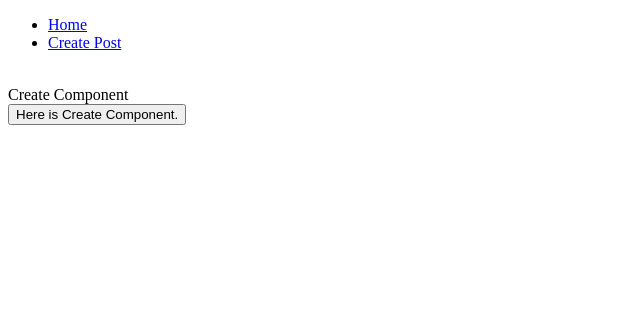
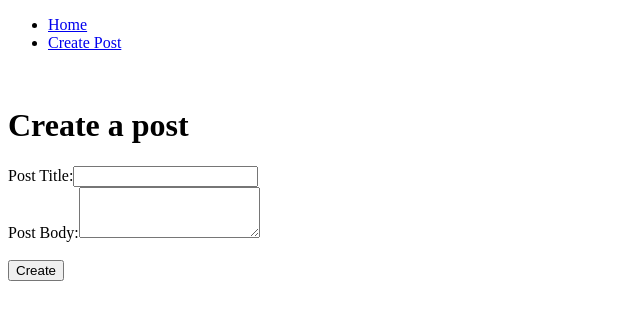
Before and after one commit to oguzcanbudumlu/jira-clone, a Vue app in the folder client/mevnproject/: page /create in a window 1280 px wide. Shown: the top 320 px of the page, without its empty margins (0-640 px from the left). Built offline with nearby package versions, Linux system fonts and the light colour scheme.

Commit message:
create component updated

```diff
--- a/client/mevnproject/src/components/Create.vue
+++ b/client/mevnproject/src/components/Create.vue
@@ -1,20 +1,47 @@
 <template>
-<div >
-<div >
-    <div >
-    <div >Create Component</div>
+<div>
+    <h1>
+        Create a post
+    </h1>
 
-    <div >
-        <button>
-        Here is Create Component.
-        </button>
-    </div>
-    </div>
-</div>
+    <form @submit.prevent="addPost">
+        <div>
+            <div>
+                <div>
+                    <label>Post Title:</label>
+                    <input type=text v-model="post.title">
+                </div>
+            </div>
+        </div>
+        <div>
+            <div>
+                <div>
+                    <label>Post Body:</label>
+                    <textarea v-model="post.body" rows=3></textarea>
+                </div>
+            </div>
+        </div>
+        <br/>
+        <div>
+            <button>
+                Create
+            </button>
+        </div>
+    </form>
 </div>
 </template>
 
 <script>
 export default {
+    data() {
+        return {
+            post: {}
+        }
+    },
+    methods: {
+        addPost() {
+            console.log(this.post)
+        }
+    }
 }
 </script>
```
